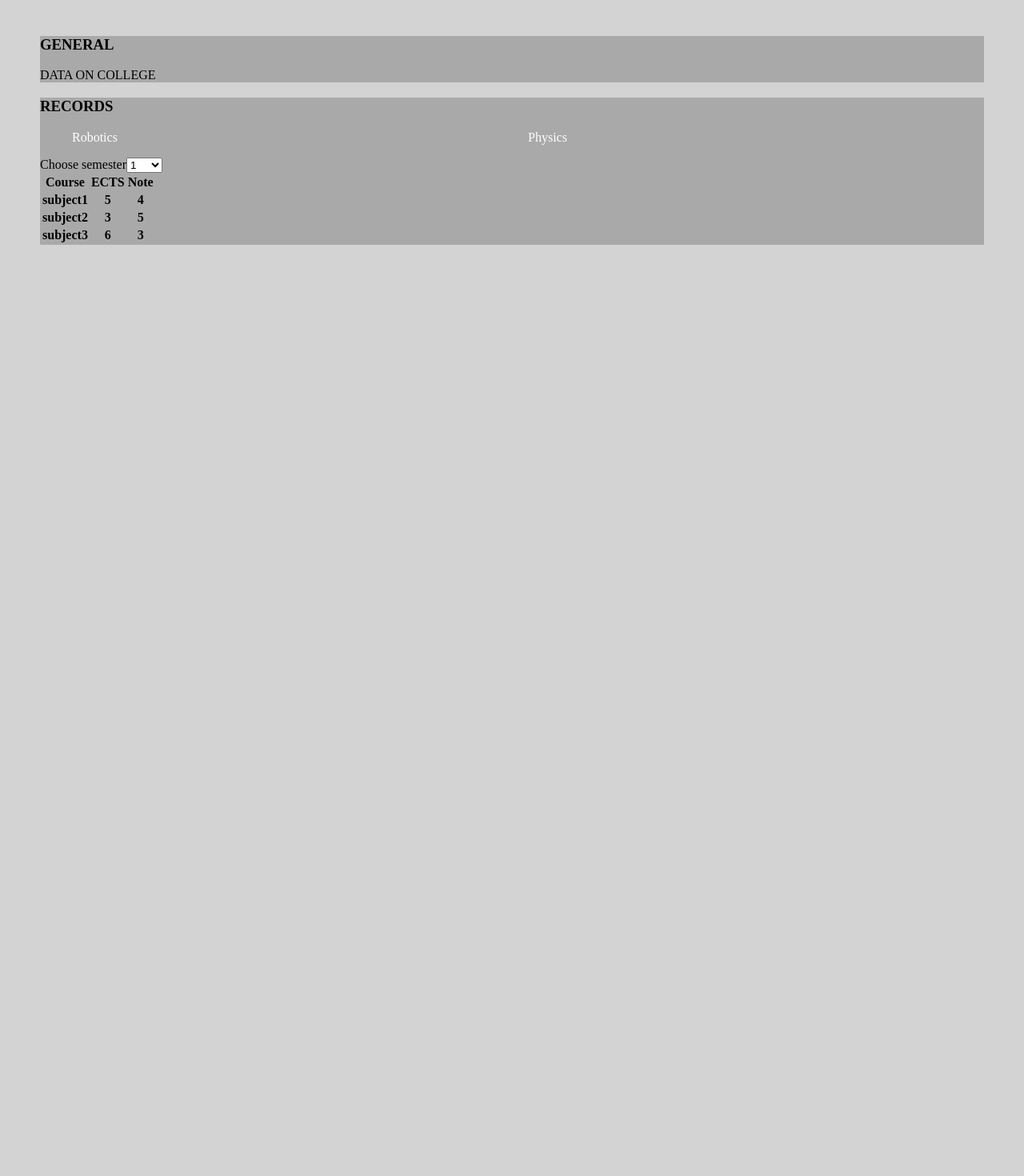
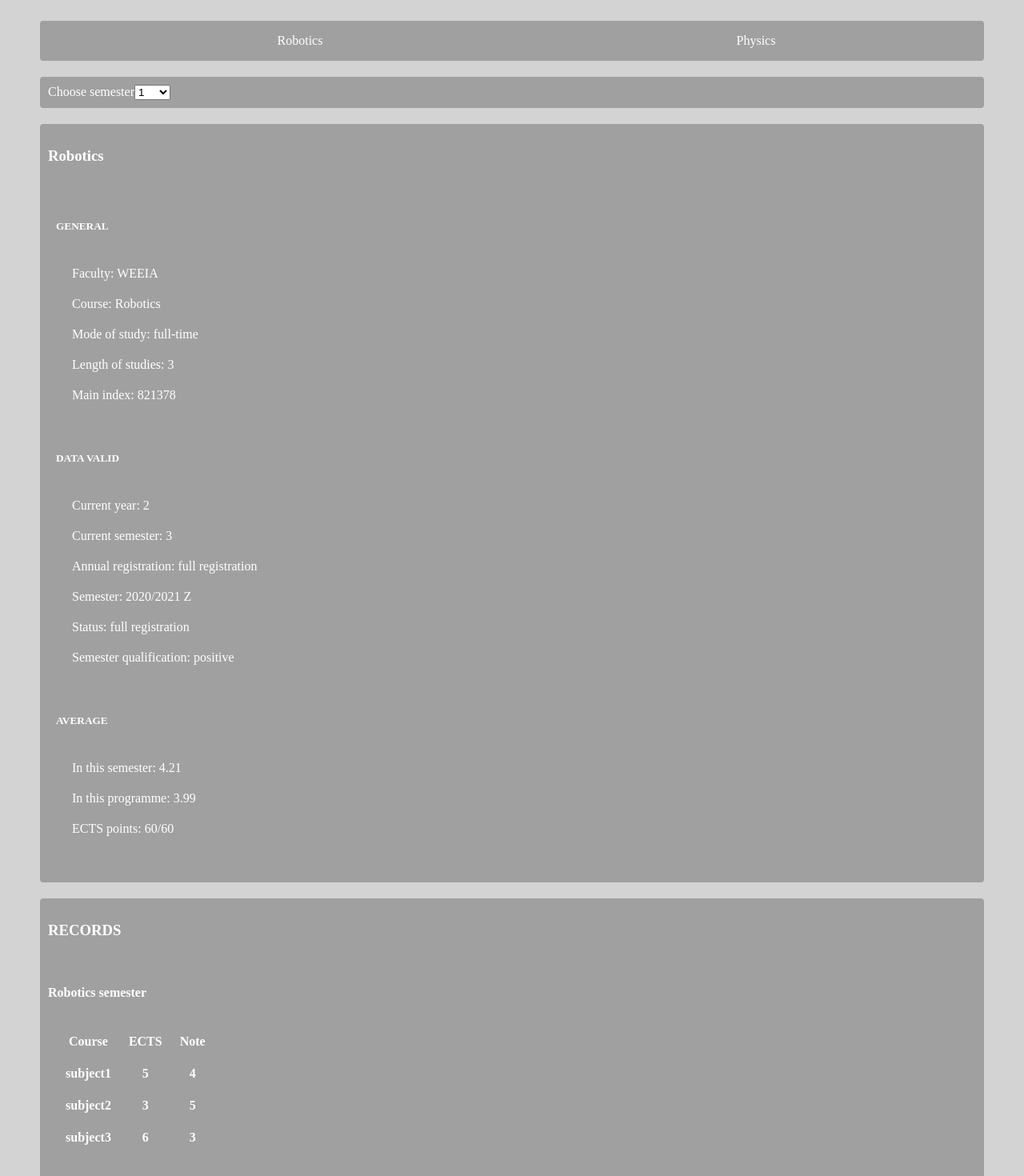
Before and after one commit to toczownik/WebDziekanat, an Angular app: page /programmes in a window 1280 px wide. Shown: the part 140-1610 px from the top of the page at 80% size. Before the commit the page ends 800 px from the top, so only its background shows below. Built offline with nearby package versions, Linux system fonts and the light colour scheme.

Commit message:
Finished general layout, some UI improvements

```diff
--- a/src/app/app.component.css
+++ b/src/app/app.component.css
@@ -40,18 +40,6 @@ nav {
   padding: 7px 7px;
 }
 
-.submenu-element {
-  position: relative;
-}
-
-.submenu-element a {
-  padding: 4px;
-}
-
-.submenu-element a:hover {
-  position: relative;
-}
-
 @media screen and (min-width: 736px){
   .menu-bar {
     grid-template-columns: 1fr 1fr 1fr 1fr 1fr;
--- a/src/app/app.component.html
+++ b/src/app/app.component.html
@@ -18,16 +18,19 @@
       <li class="menu-element">
         <a href="#">YOUR ACCOUNT</a>
         <ul class="submenu">
-          <li class="submenu-element">
+          <li>
             <a [routerLink]="'/programmes'">PROGRAMMES</a>
           </li>
-          <li class="submenu-element">
+          <li>
             <a href="#">EXAM ENROLLMENTS</a>
           </li>
-          <li class="submenu-element">
+          <li>
             <a href="#">PE ENROLLMENTS</a>
           </li>
-          <li class="submenu-element">
+          <li>
+            <a href="https://webdziekanat.p.lodz.pl/domy-studenckie-web/">APPLICATION TO STUDENTS' HOUSE</a>
+          </li>
+          <li>
           <a href="#">LOG OUT</a>
           </li>
         </ul>
--- a/src/app/home/home.component.css
+++ b/src/app/home/home.component.css
@@ -7,8 +7,10 @@
 
 .panel {
   background-color: darkred;
-  padding: 30px 30px;
+  padding: 50px 100px;
   text-align: center;
+  font-weight: bold;
+  border-radius: 8px;
 }
 
 .panel a {
@@ -17,6 +19,6 @@
 
 @media screen and (min-width: 736px) {
   .panel-grid {
-    grid-template-columns: 1fr 1fr 1fr;
+    grid-template-columns: 1fr 1fr;
   }
 }
--- a/src/app/home/home.component.html
+++ b/src/app/home/home.component.html
@@ -9,7 +9,7 @@
     <a href="#">Course schedule</a>
   </div>
   <div class="panel">
-    <a href="#">ECTS Course Catalogue</a>
+    <a href="https://programy.p.lodz.pl/ectslabel-web/">ECTS Course Catalogue</a>
   </div>
   <div class="panel">
     <a href="#">Tuition fee</a>
@@ -24,6 +24,6 @@
     <a href="#">Application forms</a>
   </div>
   <div class="panel">
-    <a href="#">TUL student government</a>
+    <a href="https://samorzad.p.lodz.pl/">TUL student government</a>
   </div>
 </div>
--- a/src/app/programmes/programmes.component.css
+++ b/src/app/programmes/programmes.component.css
@@ -1,26 +1,39 @@
 :root {
-  --general-visibility: 'none';
-  --programmes-visibility: 'none';
+  --general-visibility: none;
+  --records-visibility: none;
 }
 
 .margins {
+  display: grid;
   padding: 50px;
+  color: white;
+  grid-gap: 20px;
+  --background-color: #a0a0a0;
 }
 
 .margins div {
-  background-color: darkgray;
+  background-color: var(--background-color);
+  border-radius: 4px;
+  padding: 10px;
 }
 
 .general-box {
   display: var(--general-visibility);
+  grid-template-columns: 1fr;
 }
 
-.programmes-box {
-  display: var(--programmes-visibility);
+.records-box {
+  display: var(--records-visibility);
+}
+
+.records-box table th {
+  padding: 10px;
 }
 
 .programme-menu {
   padding: 0;
+  background-color: var(--background-color);
+  border-radius: 4px;
 }
 
 .programme-menu ul {
@@ -29,11 +42,14 @@
 }
 
 .programme {
-  align-content: center;
+  text-align: center;
 }
 
 @media screen and (min-width: 736px) {
   .programme-menu {
     grid-template-columns: 1fr 1fr;
   }
+  .general-box {
+    grid-template-columns: 1fr 1fr 1fr;
+  }
 }
--- a/src/app/programmes/programmes.component.html
+++ b/src/app/programmes/programmes.component.html
@@ -1,24 +1,17 @@
+<!--TODO: FIX INCORRECT LAYOUT AFTER FIRST LOADING-->
+
 <div class="margins">
-  <div>
-    <h3 (click)="changeVisibility('--general-visibility')">GENERAL</h3>
-    <div class="general-box">
-      DATA ON COLLEGE
-    </div>
-  </div>
-  <div>
-    <h3 (click)="changeVisibility('--programmes-visibility')">RECORDS</h3>
-    <div class="programmes-box">
   <nav class="programme-menu">
     <ul>
       <li class="programme">
         <a (click)="setProgramme('Robotics')">Robotics</a>
       </li>
-          <li>
+      <li class="programme">
         <a (click)="setProgramme('Physics')">Physics</a>
       </li>
     </ul>
   </nav>
-      <div>
+  <div class="programmes-box">
     <label for="semesters">Choose semester</label>
     <select id="semesters">
       <optgroup label="First year">
@@ -30,6 +23,44 @@
       </optgroup>
     </select>
   </div>
+  <div>
+    <h3 (click)="changeVisibility('--general-visibility')">{{programme}}</h3>
+    <div class="general-box">
+      <div>
+        <h5>GENERAL</h5>
+        <div>
+          <div>Faculty: WEEIA</div>
+          <div>Course: {{programme}}</div>
+          <div>Mode of study: full-time</div>
+          <div>Length of studies: 3</div>
+          <div>Main index: 821378</div>
+        </div>
+      </div>
+      <div>
+        <h5>DATA VALID</h5>
+        <div>
+          <div>Current year: 2</div>
+          <div>Current semester: 3</div>
+          <div>Annual registration: full registration</div>
+          <div>Semester: 2020/2021 Z</div>
+          <div>Status: full registration</div>
+          <div>Semester qualification: positive</div>
+        </div>
+      </div>
+      <div>
+        <h5>AVERAGE</h5>
+        <div>
+          <div>In this semester: 4.21</div>
+          <div>In this programme: 3.99</div>
+          <div>ECTS points: 60/60</div>
+        </div>
+      </div>
+    </div>
+  </div>
+  <div>
+    <h3 (click)="changeVisibility('--records-visibility')">RECORDS</h3>
+    <div class="records-box">
+      <h4>{{programme}} semester {{semester}}</h4>
       <div>
         <table>
           <tr>
--- a/src/app/programmes/programmes.component.ts
+++ b/src/app/programmes/programmes.component.ts
@@ -6,7 +6,7 @@ import { Component, OnInit } from '@angular/core';
   styleUrls: ['./programmes.component.css']
 })
 export class ProgrammesComponent implements OnInit {
-  public programme: string;
+  public programme = 'Robotics';
   public semester: number;
 
   constructor() { }
@@ -24,7 +24,7 @@ export class ProgrammesComponent implements OnInit {
 
   changeVisibility(property: string): void {
     if (getComputedStyle(document.documentElement).getPropertyValue(property) === 'none') {
-      document.documentElement.style.setProperty(property, 'block');
+      document.documentElement.style.setProperty(property, 'grid');
     } else {
       document.documentElement.style.setProperty(property, 'none');
     }
```
Lines whose indentation alone changed are shown as unchanged.
